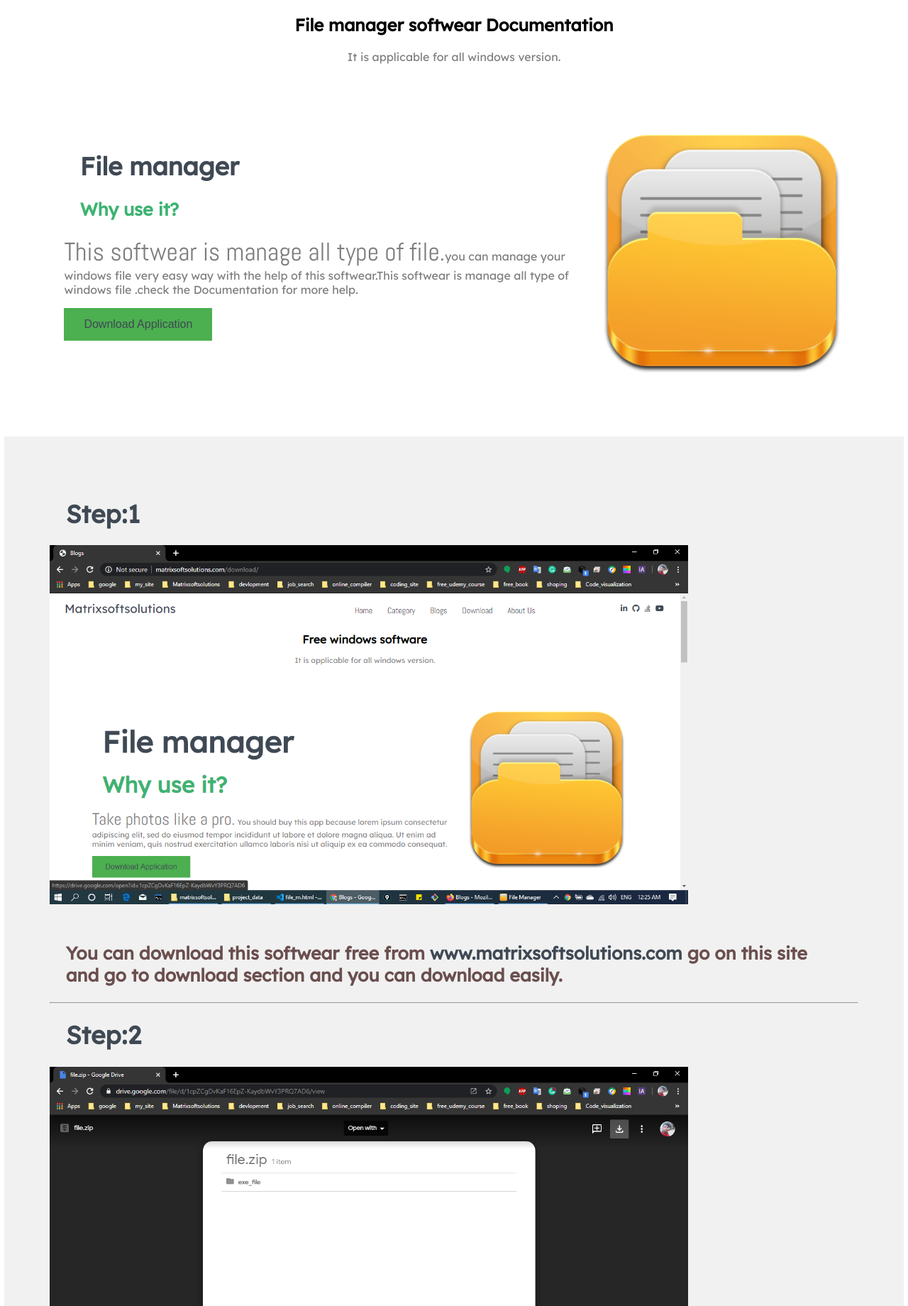
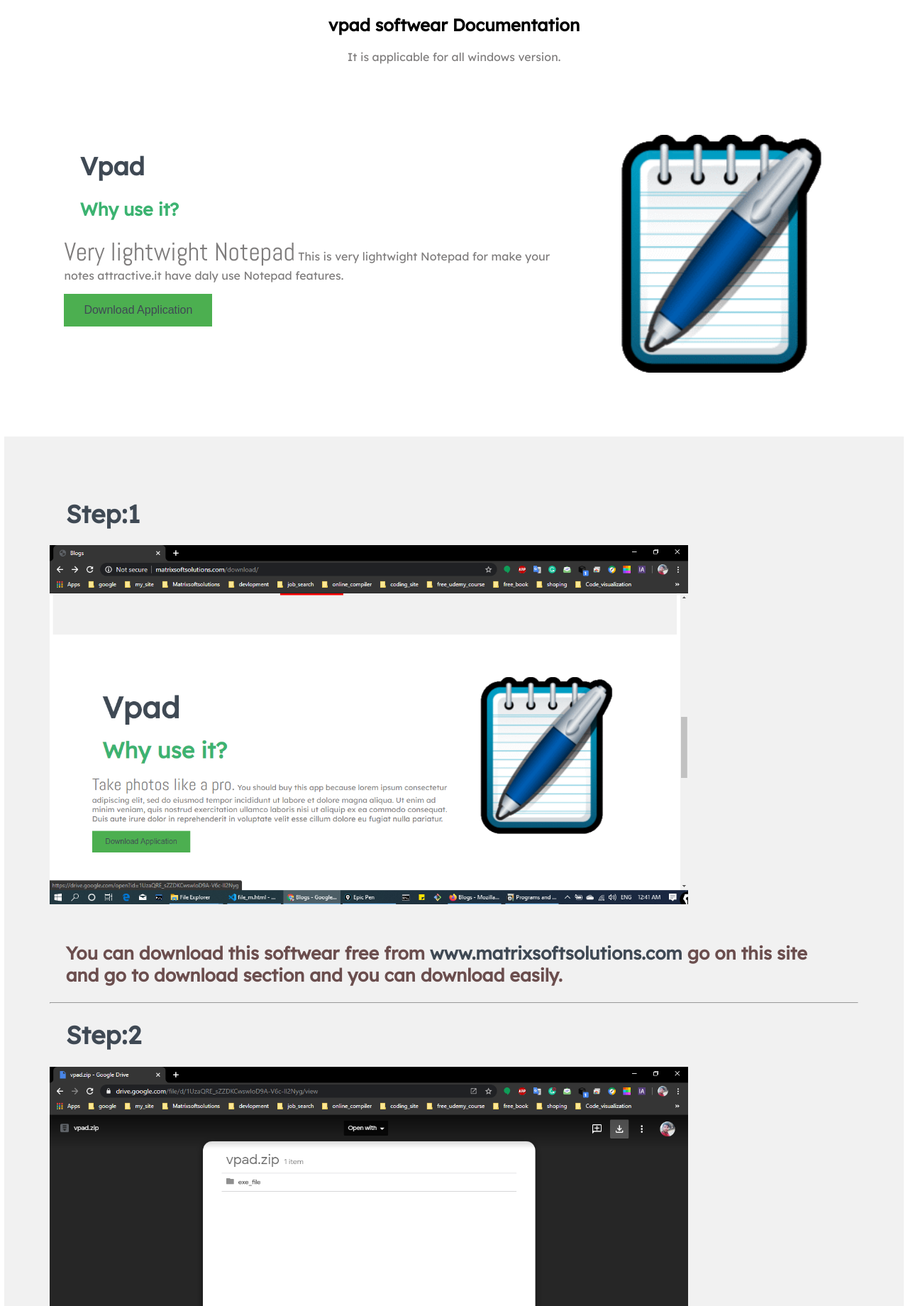
Before and after one commit to RAJANNITCS/matrixsoftsolutions, a Django app: page /fileManager/ in a window 1280 px wide. Shown: the part 80-1920 px from the top of the page at 71% size. Run offline with Django 3.2, Linux system fonts and the light colour scheme; data comes from the database, SQL or seed files in the repository; parts of the project's set-up code (start-up, migrations or seed data) failed here and were passed over.

Commit message:
remove for sometime

```diff
--- a/templates/HtmlFile/file_m.html
+++ b/templates/HtmlFile/file_m.html
@@ -6,7 +6,7 @@
     <meta charset="UTF-8">
     <meta name="viewport" content="width=device-width, initial-scale=1.0">
     <meta http-equiv="X-UA-Compatible" content="ie=edge">
-    <title>File_manager Documentation</title>
+    <title>Vpad</title>
 
 
     <!--------------owl-Carousel----------------------------->
@@ -78,7 +78,7 @@
 
     <!-----------------------Main Site Section------------------------->
     <div style="text-align:center">
-        <h2>File manager softwear Documentation</h2>
+        <h2>vpad softwear Documentation</h2>
         <p>It is applicable for all windows version.</p>
     </div>
 
@@ -86,14 +86,16 @@
     <div class="container">
         <div class="row">
             <div class="column-66">
-        <h1 class="xlarge-font"><b>File manager </b></h1>
+                <h1 class="xlarge-font"><b>Vpad</b></h1>
                 <h1 class="large-font" style="color:MediumSeaGreen;"><b>Why use it?</b></h1>
-        <p><span style="font-size:36px">This softwear is manage all type of file.</span>you can manage your windows file very easy way with the help of this softwear.This softwear is manage all type of windows file .check the Documentation for more help.</p>
-        <button class="button"><a href="https://drive.google.com/open?id=1cpZCgDvKaF16EpZ-KaydbWvY3PRQ7AD6" download>
+                <p><span style="font-size:36px">Very lightwight Notepad</span> This is very lightwight Notepad for make
+                    your notes attractive.it have daly use Notepad features.</p>
+                <button class="button"><a href="https://drive.google.com/open?id=1UzaQRE_sZZDKCwswIoD9A-V6c-lI2Nyg"
+                        download>
                         Download Application</a></button>
             </div>
             <div class="column-33">
-          <img src="{% static "images/softimage/file.ico" %}" width="335" height="471">
+                <img src="{% static "images/softimage/icon.ico" %}" width="335" height="471">
             </div>
         </div>
     </div>
@@ -103,26 +105,29 @@
         <div class="row">
             <div class="column-34">
                 <h1 class="xlarge-font"><b>Step:1</b></h1>
-                <img src="{% static "images/File_manager/11.png" %}" alt="App" width="900" height="750">
+                <img src="{% static "images/vpad/1.png" %}" alt="App" width="900" height="750">
             </div>
             <div class="column-67">
-                <h1 class="large-font" style="color:rgb(107, 78, 78);"><b><br>You can download this softwear free from <a href="http://www.matrixsoftsolutions.com">www.matrixsoftsolutions.com</a> go on this site and go to download section and you can download easily.</b><br></h1>
+                <h1 class="large-font" style="color:rgb(107, 78, 78);"><br>You can download this softwear free from <a
+                        href="http://www.matrixsoftsolutions.com">www.matrixsoftsolutions.com</a> go on this site and go
+                    to download section and you can download easily.</b><br></h1>
+
             </div>
             <hr>
             <div class="row">
                 <div class="column-34">
                     <h1 class="xlarge-font"><b>Step:2</b></h1>
-                    <img src="{% static "images/File_manager/12.png" %}" alt="App" width="900" height="750">
+                    <img src="{% static "images/vpad/2.png" %}" alt="App" width="900" height="750 ">
                 </div>
                 <div class="column-67">
-                    <h1 class="large-font" style="color:rgb(107, 78, 78);">Click The down Arrow key and download the softwear zip file.</h1>
+                    <h1 class="large-font" style="color:rgb(107, 78, 78);">Click The down Arrow key and download the softwear zip file</h1>
                 </div>
             </div>
             <hr>
             <div class="row">
                 <div class="column-34">
                     <h1 class="xlarge-font"><b>Step:3</b></h1>
-                    <img src="{% static "images/File_manager/13.png" %}" alt="App" width="900" height="750">
+                    <img src="{% static "images/vpad/3.png" %}" alt="App" width="900" height="750">
                 </div>
                 <div class="column-67">
                     <h1 class="large-font" style="color:rgb(107, 78, 78);">You must have to unzip the file.click right tap on your mouse and select Extract file options.if your window does not have Extract softwear then you can your any zip softwear for unzip the file.</h1>
@@ -132,7 +137,7 @@
             <div class="row">
                 <div class="column-34">
                     <h1 class="xlarge-font"><b>Step:4</b></h1>
-                    <img src="{% static "images/File_manager/14.png" %}" alt="App" width="900" height="750">
+                    <img src="{% static "images/vpad/4.png" %}" alt="App" width="900" height="750">
                 </div>
                 <div class="column-67">
                     <h1 class="large-font" style="color:rgb(107, 78, 78);">After unzip the file click double tab and open the file and go to dist folder and click double tab on the file.exe file and click next at last click finish</h1>
@@ -142,7 +147,7 @@
             <div class="row">
                 <div class="column-34">
                     <h1 class="xlarge-font"><b>Step:5</b></h1>
-                    <img src="{% static "images/File_manager/15.png" %}" alt="App" width="900" height="750">
+                    <img src="{% static "images/vpad/5.png" %}" alt="App" width="900" height="750">
                 </div>
                 <div class="column-67">
                     <h1 class="large-font" style="color:rgb(107, 78, 78);">For createing shotcut .Go on build file and create shotcut</h1>
@@ -152,56 +157,65 @@
             <div class="row">
                 <div class="column-34">
                     <h1 class="xlarge-font"><b>Step:6</b></h1>
-                    <img src="{% static "images/File_manager/16.png" %}" alt="App" width="900" height="750">
+                    <img src="{% static "images/vpad/6.png" %}" alt="App" width="900" height="750">
                 </div>
                 <div class="column-67">
-                    <h1 class="large-font" style="color:rgb(107, 78, 78);">And open the file manager softwear and Arranage your file.</h1>
+                    <h1 class="large-font" style="color:rgb(107, 78, 78);">You can use vpad .this vpad have more features for make your task easy.</h1>
                 </div>
             </div>
             <hr>
             <div class="row">
                 <div class="column-34">
                     <h1 class="xlarge-font"><b>Step:7</b></h1>
-                    <img src="{% static "images/File_manager/17.png" %}" alt="App" width="900" height="750">
+                    <img src="{% static "images/vpad/7.png" %}" alt="App" width="900" height="750">
                 </div>
                 <div class="column-67">
-                    <h1 class="large-font" style="color:rgb(107, 78, 78);">Select the that folder path that you should Arrange.</h1>
+                    <h1 class="large-font" style="color:rgb(107, 78, 78);">You can also use shotcut and open other file in vpad.</h1>
                 </div>
             </div>
             <hr>
             <div class="row">
                 <div class="column-34">
                     <h1 class="xlarge-font"><b>Step:8</b></h1>
-                    <img src="{% static "images/File_manager/18.png" %}" alt="App" width="900" height="750">
+                    <img src="{% static "images/vpad/8.png" %}" alt="App" width="900" height="750">
                 </div>
                 <div class="column-67">
-                    <h1 class="large-font" style="color:rgb(107, 78, 78);">Your file Arrangement have done. You see in That folder what your chouse there are some new file have created in the file your data have saved.</h1>
+                    <h1 class="large-font" style="color:rgb(107, 78, 78);">if you should find any word in your file then you can easily fild with the help of these</h1>
                 </div>
             </div>
             <hr>
             <div class="row">
                 <div class="column-34">
                     <h1 class="xlarge-font"><b>Step:9</b></h1>
-                    <img src="{% static "images/File_manager/19.png" %}" alt="App" width="900" height="750">
+                    <img src="{% static "images/vpad/9.png" %}" alt="App" width="900" height="750">
                 </div>
                 <div class="column-67">
-                    <h1 class="large-font" style="color:rgb(107, 78, 78);">If you not like this much arrengment you can alson undo this.</h1>
+                    <h1 class="large-font" style="color:rgb(107, 78, 78);">You can use various theme with this Notepad.</h1>
                 </div>
             </div>
             <hr>
             <div class="row">
                 <div class="column-34">
                     <h1 class="xlarge-font"><b>Step:10</b></h1>
-                    <img src="{% static "images/File_manager/20.png" %}" alt="App" width="900" height="750">
+                    <img src="{% static "images/vpad/10.png" %}" alt="App" width="900" height="750">
                 </div>
                 <div class="column-67">
-                    <h1 class=large-font" style="color:rgb(107, 78, 78);">Done All The Arrengement.</h1>
+                    <h1 class="large-font" style="color:rgb(107, 78, 78);">you can also change your writing color</h1>
+                </div>
+            </div>
+            <hr>
+            <div class="row">
+                <div class="column-34">
+                    <h1 class="xlarge-font"><b>Step:11</b></h1>
+                    <img src="{% static "images/vpad/11.png" %}" alt="App" width="900" height="750">
+                </div>
+                <div class="column-67">
+                    <h1 class="large-font" style="color:rgb(107, 78, 78);">There are so many font for your daly use.</h1>
                 </div>
             </div>
         </div>
     </div>
-    <!--=============x==========Clarity Section------------------x----------- -->
-
+    <!--=============x==========Clarity Section------------------x---vpad
 <!-----------x------------Main Site Section----------------x--------->
     <!--------------------------------Footer----------------------------->
     <footer class="footer">
```
Lines whose indentation alone changed are shown as unchanged.
